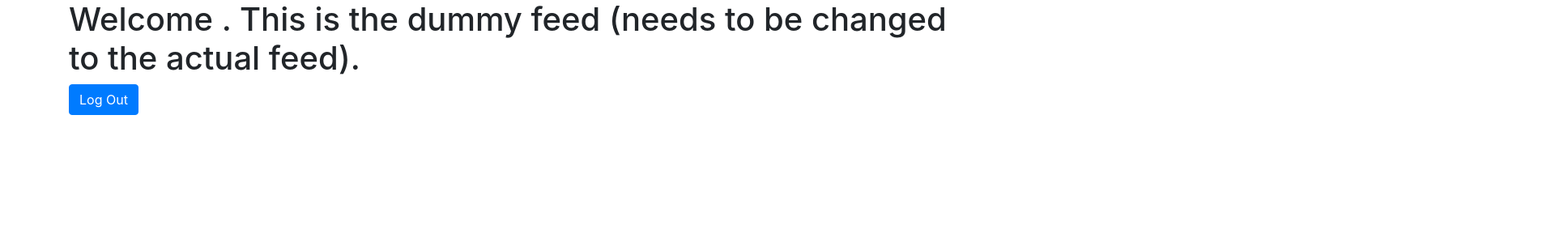
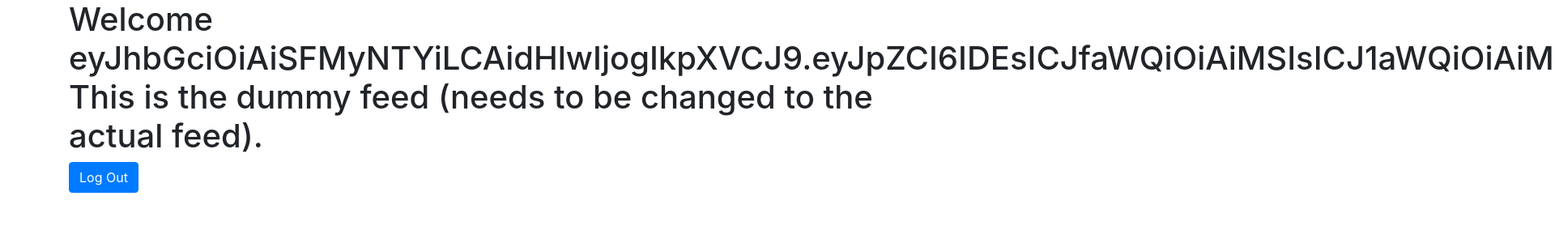
Before and after one commit to avenau/PhotoPro, a React (Create React App) app in the folder frontend/: page /feed in a window 1280 px wide. Shown: the top 300 px of the page at 81% size, 1920 px wide, since content can reach past the window. Built offline with nearby package versions, Linux system fonts and the light colour scheme; sample sign-in values are in the browser's storage.

Commit message:
Fix token-getting in DummyFeed

```diff
--- a/frontend/package.json
+++ b/frontend/package.json
@@ -10,7 +10,6 @@
     "@types/node": "^12.12.62",
     "@types/react": "^16.9.49",
     "@types/react-dom": "^16.9.8",
-    "bootstrap": "^4.5.2",
     "@types/react-router-dom": "^5.1.6",
     "axios": "^0.20.0",
     "bootstrap": "^4.5.2",
--- a/frontend/src/DummyFeed.tsx
+++ b/frontend/src/DummyFeed.tsx
@@ -6,7 +6,7 @@ import AuthContext from "./AuthContext"
 import LogOutButton from "./components/LogOutButton/LogOutButton"
 
 export default function DummyFeed (props: RouteProps) {
-  const user = React.useContext(AuthContext)
+  const user = localStorage.getItem("token");
   return (
     <Container>
     <h1>Welcome {user}. This is the dummy feed (needs to be changed to the actual feed).</h1>
```
